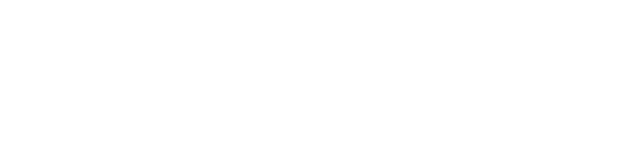
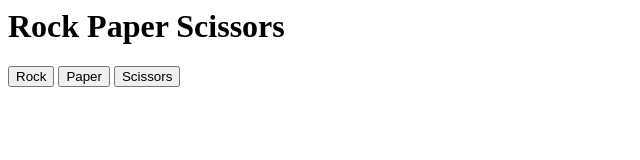
Before and after one commit to abhishekg495/rock-paper-scissors, a plain HTML site: page index.html in a window 1280 px wide. Shown: the whole page, without its empty margins (0-640 px from the left). Drawn offline with Linux system fonts and the light colour scheme.

Commit message:
create weapon buttons

```diff
--- a/index.html
+++ b/index.html
@@ -1,5 +1,9 @@
 <html>
 <body>
 </body>
+<h1>Rock Paper Scissors</h1>
+<button data-weapon="rock" class="weapon">Rock</button>
+<button data-weapon="paper" class="weapon">Paper</button>
+<button data-weapon="scissors" class="weapon">Scissors</button>
 <script type="text/javascript" src="index.js"></script>
 </html>
```
